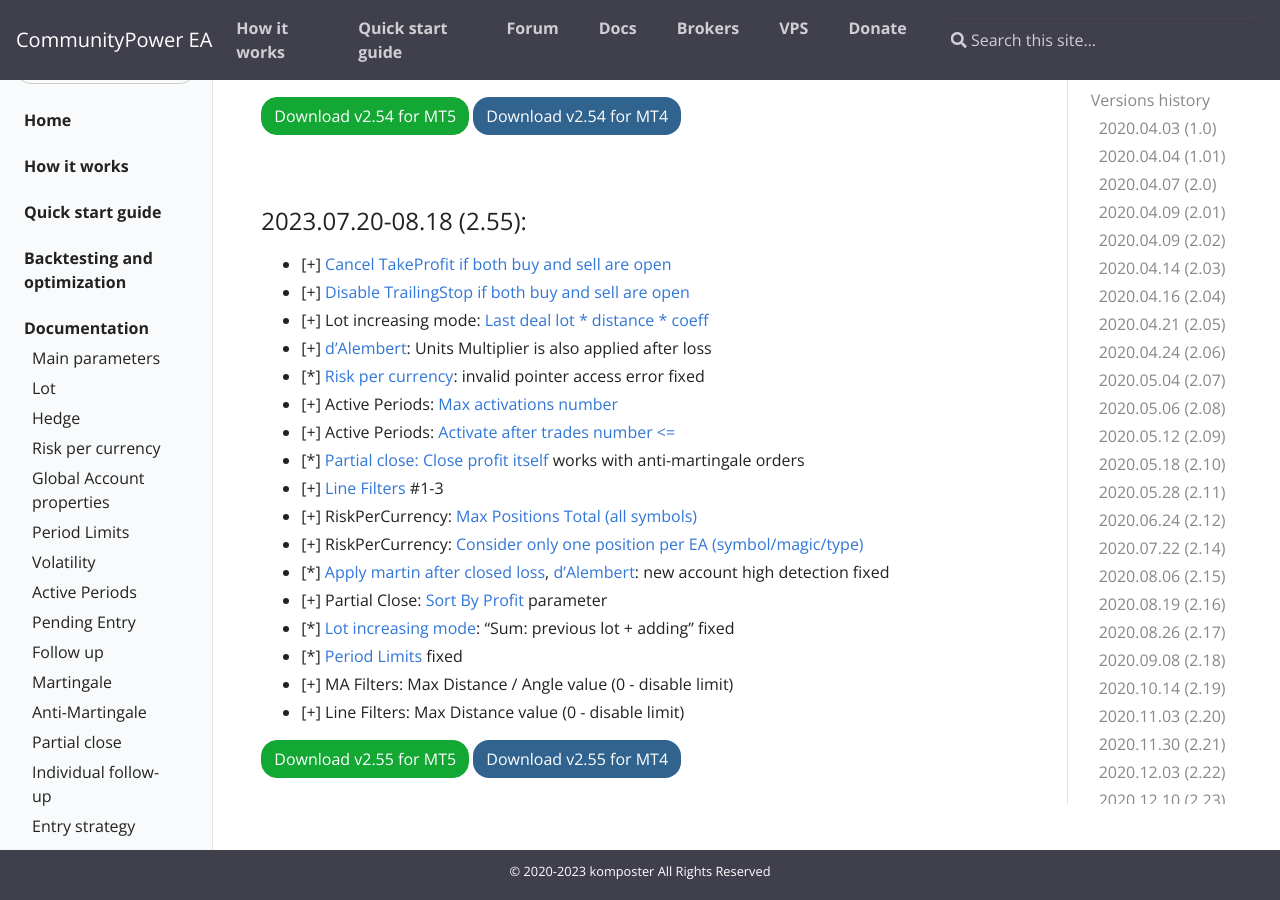
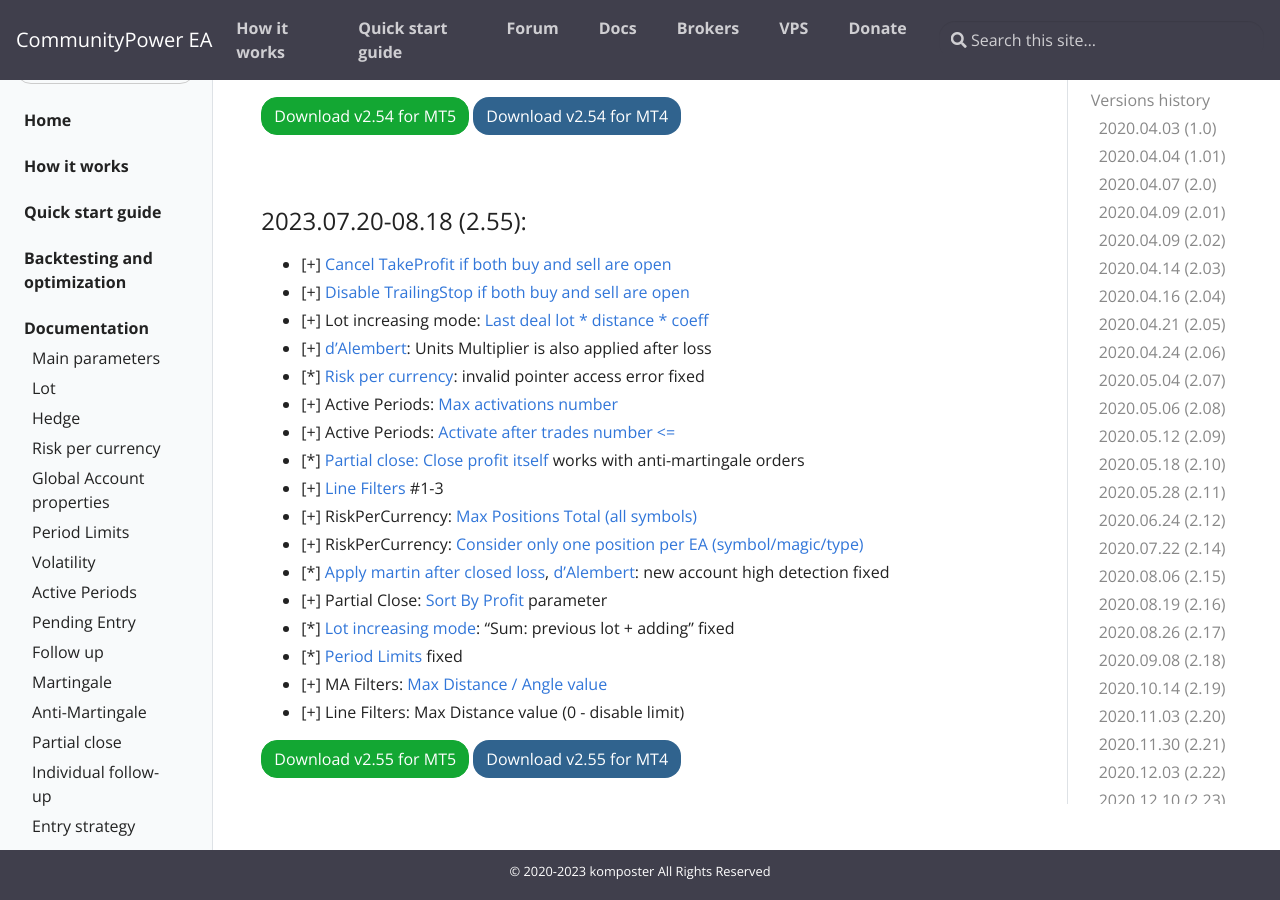
Before and after one commit to komposter/CommunityPowerEA.com, a Jekyll site: the page built from _docs/versions-history.md, in a window 1280 px wide and 900 px high, scrolled down 19670 px. Built offline with Jekyll 4.4.1, drawn with Linux system fonts in a browser that asks for light colours.

Commit message:
Content change

```diff
--- a/_docs/versions-history.md
+++ b/_docs/versions-history.md
@@ -681,7 +681,7 @@
 * [+] Partial Close: [Sort By Profit]({{site.baseurl}}/docs/partial-close#sort-by-profit) parameter
 * [*] [Lot increasing mode]({{site.baseurl}}/docs/martingale#lot-increasing-mode): "Sum: previous lot + adding" fixed
 * [*] [Period Limits](/docs/period-limits) fixed
-* [+] MA Filters: Max Distance / Angle value (0 - disable limit)
+* [+] MA Filters: [Max Distance / Angle value]({{site.baseurl}}/docs/signals-and-filters#max-distance--angle-value)
 * [+] Line Filters: Max Distance value (0 - disable limit)
 
 [<button class="btn btn-success">Download v2.55 for MT5</button>]({{site.baseurl}}/assets/EAs/CommunityPower 2.55.ex5)
```
Also changed, not shown: _docs/signals-and-filters.md (+12 -2 lines).
